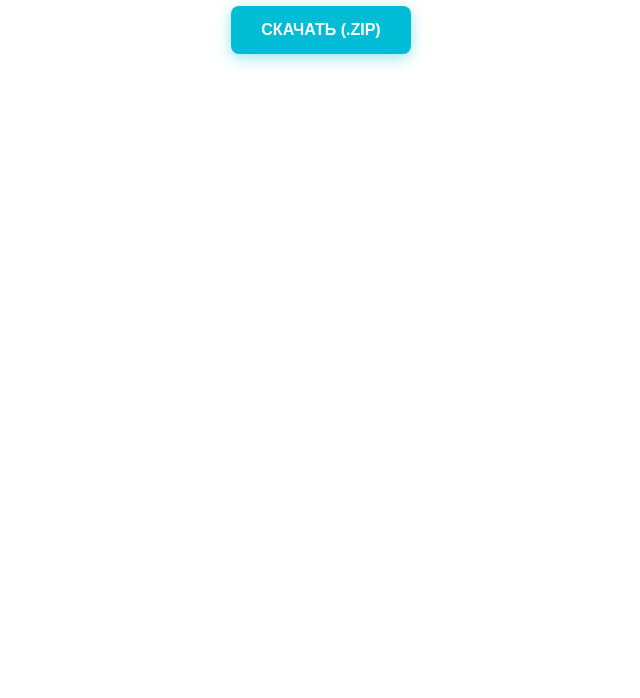
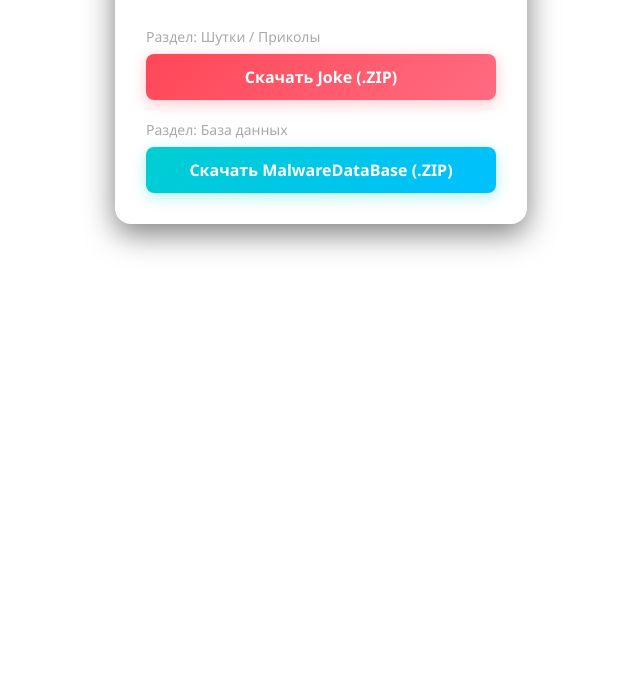
Before and after one commit to VoidCorex/VoidCorex.github.io, a plain HTML site: page index.html in a window 1280 px wide. Shown: the part 102-800 px from the top of the page, without its empty margins (319-959 px from the left). Drawn offline with Linux system fonts and the light colour scheme.

Commit message:
Update index.html

```diff
--- a/index.html
+++ b/index.html
@@ -1,16 +1,47 @@
-<div style="text-align: center; z-index: 10; position: relative; margin-top: 50px;">
-    <h1 style="color: white; font-family: sans-serif;">Скачать Конфиг</h1>
+<div style="
+    background: rgba(255, 255, 255, 0.05);
+    backdrop-filter: blur(10px);
+    border: 1px solid rgba(255, 255, 255, 0.1);
+    padding: 30px;
+    border-radius: 16px;
+    width: 350px;
+    text-align: center;
+    box-shadow: 0 10px 30px rgba(0,0,0,0.5);
+    font-family: 'Segoe UI', sans-serif;
+    color: white;
+    z-index: 10;
+    position: relative;
+    margin: 20px auto;
+">
+    <h2 style="margin-bottom: 25px; font-weight: 600; letter-spacing: 0.5px;">ВЫБЕРИТЕ ФАЙЛ</h2>
 
-    <a href="salinewin1.5.zip" download="sallnewin1.5.zip" style="
-        display: inline-block;
-        padding: 15px 30px;
-        background-color: #00bcd4;
-        color: white;
-        text-decoration: none;
-        border-radius: 8px;
-        font-weight: bold;
-        font-family: sans-serif;
-        box-shadow: 0 4px 15px rgba(0, 188, 212, 0.4);
-        transition: 0.2s;
-    ">СКАЧАТЬ (.ZIP)</a>
+    <div style="margin-bottom: 20px;">
+        <p style="margin: 0 0 8px 0; font-size: 14px; color: #aaa; text-align: left;">Раздел: Шутки / Приколы</p>
+        <a href="salinewin1.5.zip" download="Joke.zip" style="
+            display: block;
+            padding: 12px;
+            background: linear-gradient(135deg, #ff4757, #ff6b81);
+            color: white;
+            text-decoration: none;
+            border-radius: 8px;
+            font-weight: bold;
+            box-shadow: 0 4px 15px rgba(255, 71, 87, 0.3);
+            transition: 0.2s;
+        ">Скачать Joke (.ZIP)</a>
+    </div>
+
+    <div>
+        <p style="margin: 0 0 8px 0; font-size: 14px; color: #aaa; text-align: left;">Раздел: База данных</p>
+        <a href="salinewin1.5.zip" download="MalwareDataBase.zip" style="
+            display: block;
+            padding: 12px;
+            background: linear-gradient(135deg, #00ced1, #00bfff);
+            color: white;
+            text-decoration: none;
+            border-radius: 8px;
+            font-weight: bold;
+            box-shadow: 0 4px 15px rgba(0, 206, 209, 0.3);
+            transition: 0.2s;
+        ">Скачать MalwareDataBase (.ZIP)</a>
+    </div>
 </div>
```
